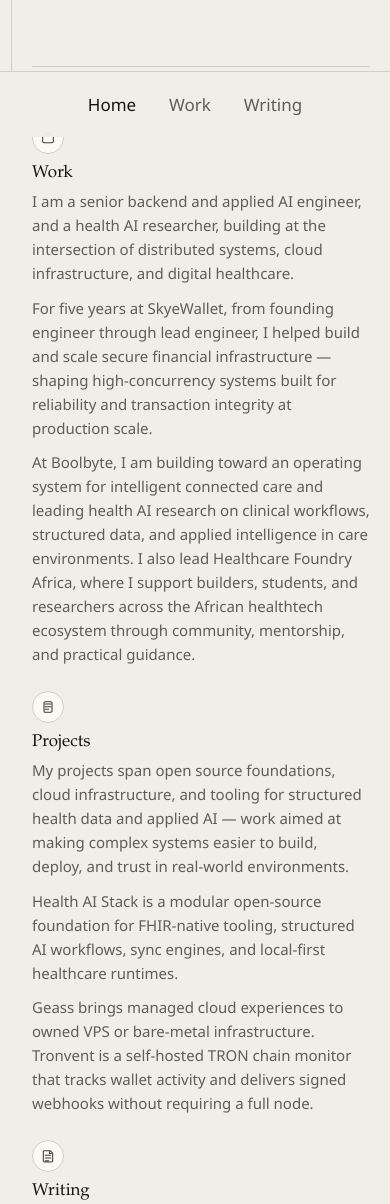
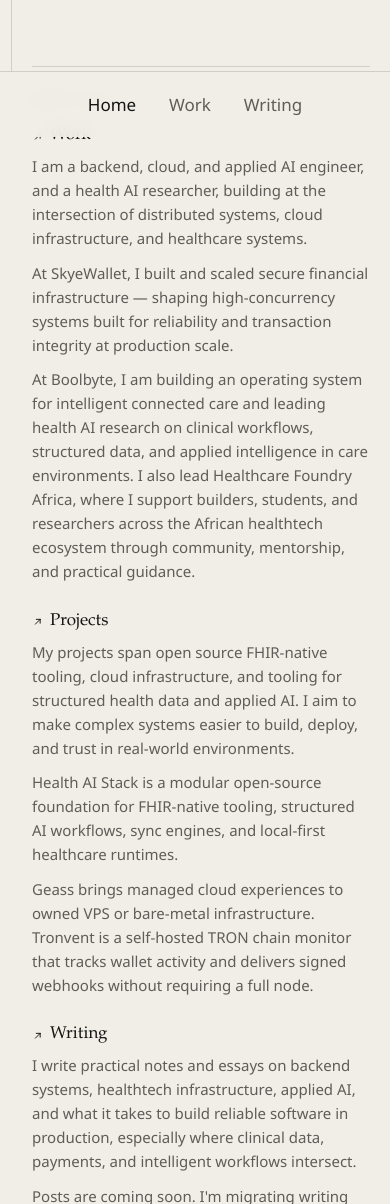
Before and after one commit to degoke/adegoke, a website: page public/index.html in a window 390 px wide. Shown: the part 707-1911 px from the top of the page. Drawn offline with Linux system fonts and the light colour scheme.

Commit message:
refine: simplify home links, page intros, and post navigation
Replace circular summary icons with inline arrows, drop heavy hero headers on Work and Writing in favor of subheading text, and align the post back link with the site’s arrow-and-underline pattern.

```diff
--- a/public/index.html
+++ b/public/index.html
@@ -108,7 +108,7 @@
 }
     </script>
     <!-- seo:end -->
-    <link rel="stylesheet" href="./styles.css?v=24" />
+    <link rel="stylesheet" href="./styles.css?v=25" />
   </head>
   <body class="page-home">
     <main class="page">
@@ -204,48 +204,44 @@
         <div class="chapter-body">
           <div class="summary-list">
             <a class="summary-item" href="./work.html#health-and-ai">
-              <span class="summary-icon" aria-hidden="true">
-                <svg viewBox="0 0 24 24">
-                  <path
-                    d="M9 6.75V5.5A1.5 1.5 0 0 1 10.5 4h3A1.5 1.5 0 0 1 15 5.5v1.25h3.25A1.75 1.75 0 0 1 20 8.5v8.75A1.75 1.75 0 0 1 18.25 19H5.75A1.75 1.75 0 0 1 4 17.25V8.5a1.75 1.75 0 0 1 1.75-1.75H9Zm1.5 0h3V5.5h-3v1.25Z"
-                  />
-                </svg>
-              </span>
               <span class="summary-copy">
-                <span class="summary-title">Work</span>
-                <span class="summary-text">
-                  I am a senior backend and applied AI engineer, and a health AI researcher,
-                  building at the intersection of distributed systems, cloud infrastructure, and
-                  digital healthcare.
+                <span class="summary-title">
+                  <svg class="entry-link-icon" viewBox="0 0 24 24" aria-hidden="true">
+                    <path d="M7 17L17 7M17 7H9M17 7v8" />
+                  </svg>
+                  <span>Work</span>
                 </span>
                 <span class="summary-text">
-                  For five years at SkyeWallet, from founding engineer through lead engineer, I
-                  helped build and scale secure financial infrastructure — shaping high-concurrency
-                  systems built for reliability and transaction integrity at production scale.
+                  I am a backend, cloud, and applied AI engineer, and a health AI researcher,
+                  building at the intersection of distributed systems, cloud infrastructure, and
+                  healthcare systems.
                 </span>
                 <span class="summary-text">
-                  At Boolbyte, I am building toward an operating system for intelligent connected
-                  care and leading health AI research on clinical workflows, structured data, and
-                  applied intelligence in care environments. I also lead Healthcare Foundry Africa,
-                  where I support builders, students, and researchers across the African healthtech
+                  At SkyeWallet, I built and scaled secure financial infrastructure — shaping
+                  high-concurrency systems built for reliability and transaction integrity at
+                  production scale.
+                </span>
+                <span class="summary-text">
+                  At Boolbyte, I am building an operating system for intelligent connected care and
+                  leading health AI research on clinical workflows, structured data, and applied
+                  intelligence in care environments. I also lead Healthcare Foundry Africa, where I
+                  support builders, students, and researchers across the African healthtech
                   ecosystem through community, mentorship, and practical guidance.
                 </span>
               </span>
             </a>
 
             <a class="summary-item" href="./work.html#cloud-and-infra">
-              <span class="summary-icon" aria-hidden="true">
-                <svg viewBox="0 0 24 24">
-                  <path
-                    d="M7.75 4h8.5A1.75 1.75 0 0 1 18 5.75v12.5A1.75 1.75 0 0 1 16.25 20h-8.5A1.75 1.75 0 0 1 6 18.25V5.75A1.75 1.75 0 0 1 7.75 4Zm.25 3.5h8m-8 4h8m-8 4h5"
-                  />
-                </svg>
-              </span>
               <span class="summary-copy">
-                <span class="summary-title">Projects</span>
+                <span class="summary-title">
+                  <svg class="entry-link-icon" viewBox="0 0 24 24" aria-hidden="true">
+                    <path d="M7 17L17 7M17 7H9M17 7v8" />
+                  </svg>
+                  <span>Projects</span>
+                </span>
                 <span class="summary-text">
-                  My projects span open source foundations, cloud infrastructure, and tooling for
-                  structured health data and applied AI — work aimed at making complex systems
+                  My projects span open source FHIR-native tooling, cloud infrastructure, and
+                  tooling for structured health data and applied AI. I aim to make complex systems
                   easier to build, deploy, and trust in real-world environments.
                 </span>
                 <span class="summary-text">
@@ -261,22 +257,20 @@
             </a>
 
             <a class="summary-item" href="./writing.html">
-              <span class="summary-icon" aria-hidden="true">
-                <svg viewBox="0 0 24 24">
-                  <path
-                    d="M6.75 4h8.5L19 7.75v11.5A1.75 1.75 0 0 1 17.25 21H6.75A1.75 1.75 0 0 1 5 19.25V5.75A1.75 1.75 0 0 1 6.75 4Zm7.5 1.5v2.75h2.75M8 11h8m-8 4h8m-8 4h5"
-                  />
-                </svg>
-              </span>
               <span class="summary-copy">
-                <span class="summary-title">Writing</span>
+                <span class="summary-title">
+                  <svg class="entry-link-icon" viewBox="0 0 24 24" aria-hidden="true">
+                    <path d="M7 17L17 7M17 7H9M17 7v8" />
+                  </svg>
+                  <span>Writing</span>
+                </span>
                 <span class="summary-text">
                   I write practical notes and essays on backend systems, healthtech infrastructure,
-                  applied AI, and what it takes to build reliable software in production —
-                  especially where clinical data, payments, and intelligent workflows intersect.
+                  applied AI, and what it takes to build reliable software in production, especially
+                  where clinical data, payments, and intelligent workflows intersect.
                 </span>
                 <span class="summary-text">
-                  Posts are coming soon — I'm migrating writing from my previous site.
+                  Posts are coming soon. I'm migrating writing from my previous site.
                 </span>
               </span>
             </a>
--- a/public/styles.css
+++ b/public/styles.css
@@ -197,6 +197,7 @@
 
 .intro-writing .intro-text {
   max-width: none;
+  margin-top: 0;
 }
 
 .social-links {
@@ -379,10 +380,7 @@
 }
 
 .summary-item {
-  display: grid;
-  grid-template-columns: auto 1fr;
-  gap: 0.9rem;
-  align-items: start;
+  display: block;
   padding: 0.1rem 0;
   text-decoration: none;
 }
@@ -405,27 +403,9 @@
   color: var(--accent);
 }
 
-.summary-icon {
-  display: inline-flex;
-  align-items: center;
-  justify-content: center;
-  width: 2rem;
-  height: 2rem;
-  margin-top: 0.15rem;
-  border: 1px solid var(--line);
-  border-radius: 999px;
-  background: var(--bg-soft);
-  color: var(--muted);
-}
-
-.summary-icon svg {
-  width: 1rem;
-  height: 1rem;
-  fill: none;
-  stroke: currentColor;
-  stroke-width: 1.6;
-  stroke-linecap: round;
-  stroke-linejoin: round;
+.summary-title .entry-link-icon {
+  width: 0.72rem;
+  height: 0.72rem;
 }
 
 .summary-copy {
@@ -435,7 +415,9 @@
 .summary-title,
 .writing-entry-title,
 .writing-list a {
-  display: block;
+  display: inline-flex;
+  align-items: center;
+  gap: 0.4rem;
   color: var(--text);
   font-family: var(--font-serif);
   font-size: var(--text-body);
@@ -485,30 +467,29 @@
 .post-back {
   display: inline-flex;
   align-items: center;
-  gap: 0.45rem;
-  padding: 0.45rem 0.9rem 0.45rem 0.7rem;
-  border: 1px solid var(--line);
-  border-radius: 999px;
-  background: var(--bg-soft);
-  color: var(--muted);
+  gap: 0.35rem;
+  color: var(--text);
   font-size: var(--text-small);
-  line-height: 1.5;
+  font-weight: 500;
+  line-height: 1.4;
   text-decoration: none;
-  transition:
-    border-color 140ms ease,
-    color 140ms ease,
-    background-color 140ms ease;
+  transition: color 140ms ease;
 }
 
 .post-back:hover {
-  color: var(--text);
-  border-color: var(--text);
-  background: var(--bg-soft);
+  color: var(--accent);
+}
+
+.post-back:hover .post-back-label {
+  text-decoration: underline;
+  text-decoration-color: rgba(198, 97, 63, 0.45);
+  text-decoration-thickness: 1px;
+  text-underline-offset: 0.18em;
 }
 
 .post-back-icon {
-  width: 0.9rem;
-  height: 0.9rem;
+  width: 0.72rem;
+  height: 0.72rem;
   flex-shrink: 0;
   fill: none;
   stroke: currentColor;
@@ -682,15 +663,6 @@
     gap: 0.75rem;
     padding: 1.5rem 0 1.9rem;
   }
-
-  .summary-item {
-    grid-template-columns: 1fr;
-    gap: 0.55rem;
-  }
-
-  .summary-icon {
-    margin-top: 0;
-  }
 }
 
 @media (max-width: 480px) {
```
Also changed, not shown: public/posts/coming-soon.html (+2 -2 lines), public/work.html (+2 -9 lines), public/writing.html (+2 -4 lines), 1 other file.
